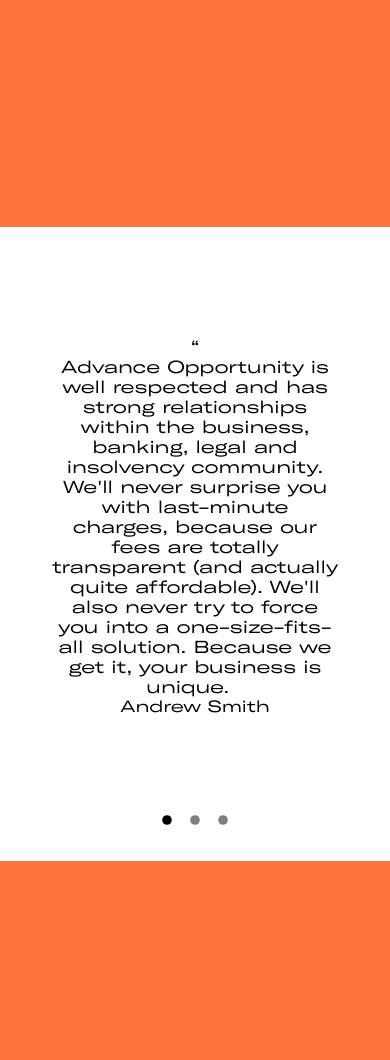
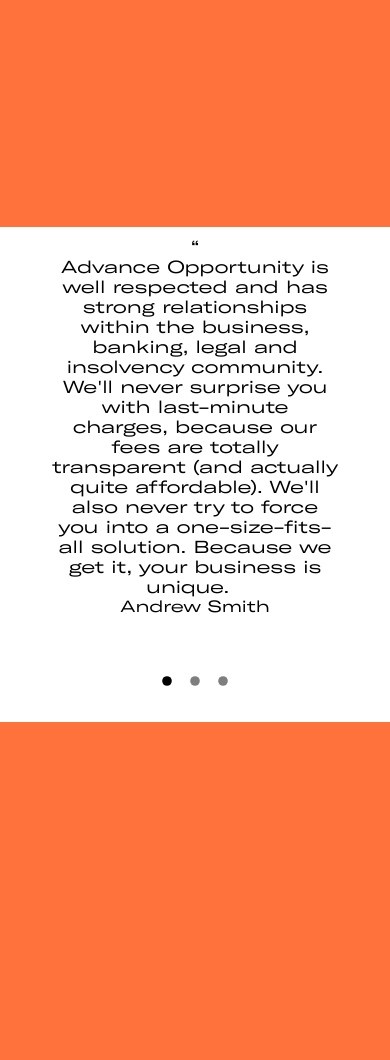
Before and after one commit to samairali/testimonial-slider, a PHP site: page / in a window 390 px wide. Shown: the part 635-1695 px from the top of the page. After the commit the page ends 1357 px from the top, so only its background shows below. Run offline with PHP 8.4, Linux system fonts and the light colour scheme.

Commit message:
carousel2

```diff
--- a/index.html
+++ b/index.html
@@ -80,6 +80,7 @@
     let moving = false;
     let transform = 0 ;
     let carouselPosition = 0;
+    if (window.PointerEvent) {
          window.addEventListener('pointerdown',function(e){
             initialPosition = e.pageX;
             moving = true;
@@ -107,6 +108,7 @@
             }
             moving = false;
         });
+    }
 
 </script>
 </body>
--- a/styles.css
+++ b/styles.css
@@ -98,4 +98,10 @@ svg.CarouselButton:hover {
   .slider{
     touch-action:none;
   }
+  .carousel{
+    height: 475px;
+  }
+  .carousel .slider{
+    padding: 0px 0px;
+  }
 }
```
Lines whose indentation alone changed are shown as unchanged.
